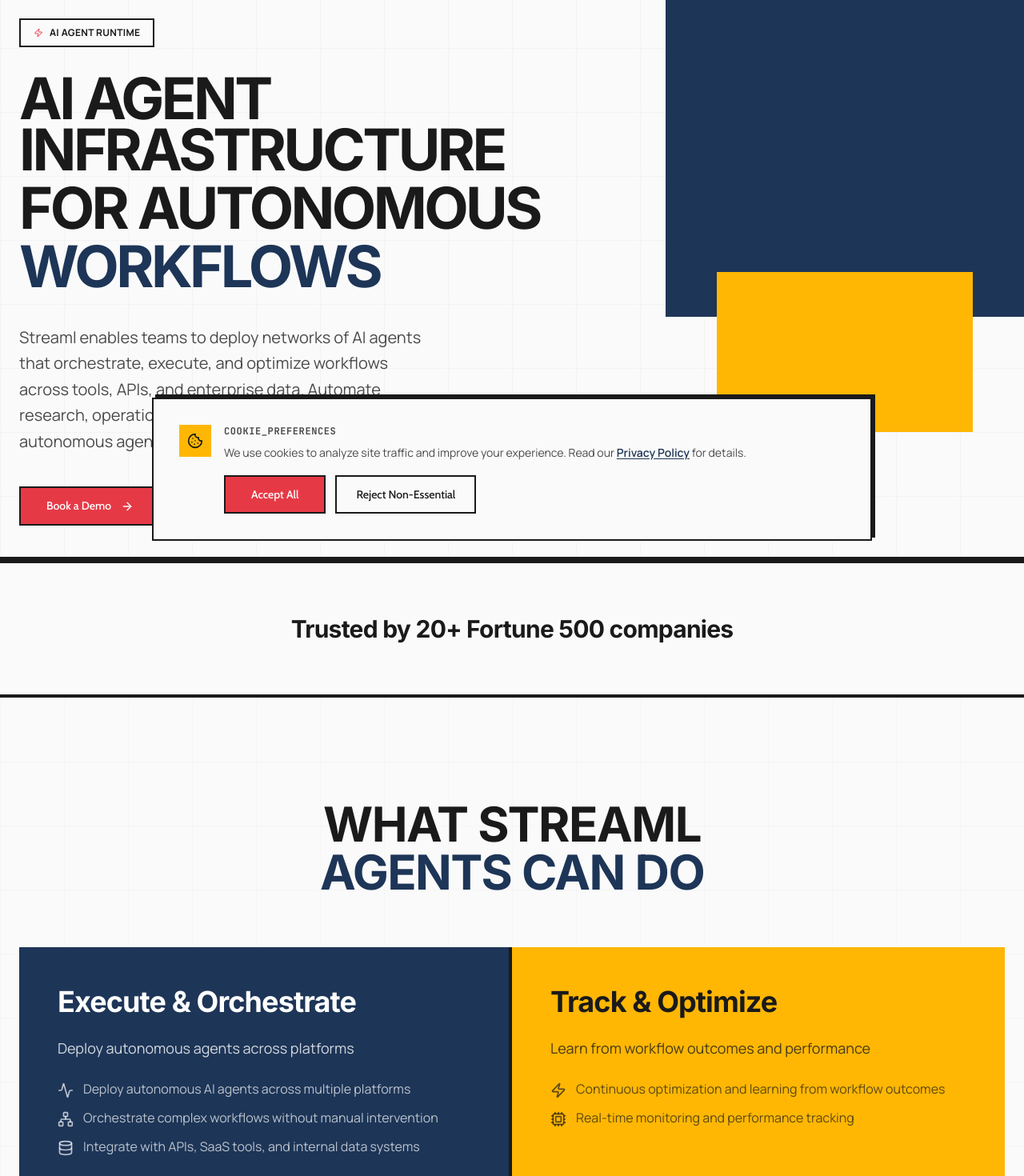
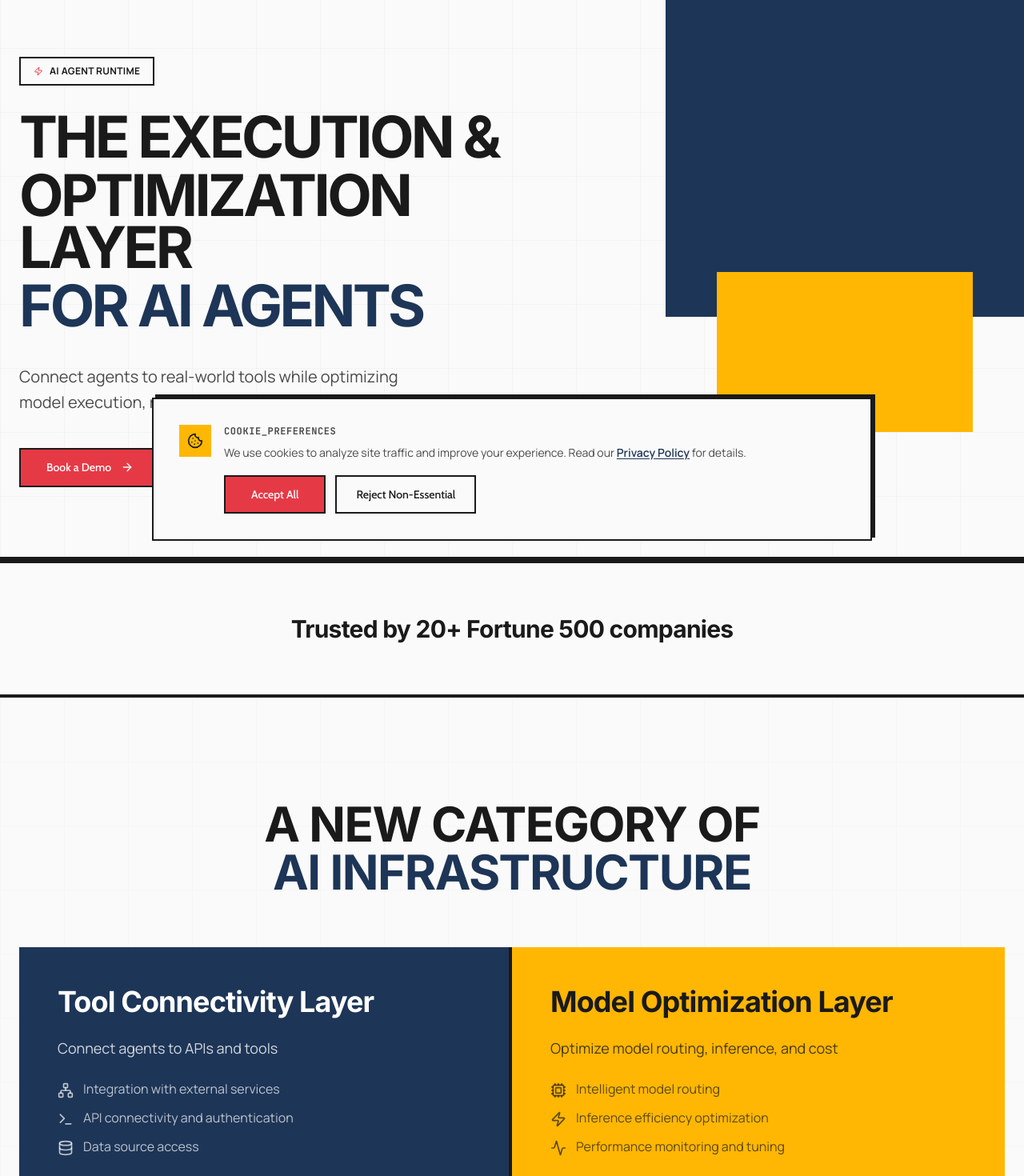
Before and after one commit to StreamlAI/Landing, a React (Vite) app: page / in a window 1280 px wide. Shown: the part 100-1570 px from the top of the page at 80% size. Built offline with nearby package versions, Linux system fonts and the light colour scheme.

Commit message:
Revert "Enhance landing page SEO: metadata, structured data, and content sections"

```diff
--- a/index.html
+++ b/index.html
@@ -5,10 +5,10 @@
     <meta name="viewport" content="width=device-width, initial-scale=1.0, maximum-scale=1" />
 
     <!-- Primary Meta Tags -->
-    <title>Streaml | AI Agent Infrastructure for Autonomous Workflows</title>
-    <meta name="title" content="Streaml | AI Agent Infrastructure for Autonomous Workflows" />
-    <meta name="description" content="Streaml is an AI agent infrastructure platform for building and orchestrating autonomous workflows across tools, APIs, and enterprise systems." />
-    <meta name="keywords" content="AI agent infrastructure, autonomous AI agents, AI workflow automation, multi-agent systems, agent orchestration platform" />
+    <title>Streaml | AI-Native Automation Infrastructure</title>
+    <meta name="title" content="Streaml | AI-Native Automation Infrastructure" />
+    <meta name="description" content="Build, own, and evolve AI automation agents. The first AI-native automation infrastructure for closed-loop autonomous workflows." />
+    <meta name="keywords" content="AI automation, workflow automation, autonomous agents, AI agents, automation infrastructure, LinkedIn automation, intelligent automation" />
     <meta name="author" content="Streaml, Inc." />
     <meta name="robots" content="index, follow, max-image-preview:large, max-snippet:-1, max-video-preview:-1" />
     <meta name="googlebot" content="index, follow" />
@@ -21,21 +21,21 @@
     <meta property="og:site_name" content="Streaml" />
     <meta property="og:locale" content="en_US" />
     <meta property="og:url" content="https://streaml.app/" />
-    <meta property="og:title" content="Streaml | AI Agent Infrastructure for Autonomous Workflows" />
-    <meta property="og:description" content="Streaml is an AI agent infrastructure platform for building and orchestrating autonomous workflows across tools, APIs, and enterprise systems." />
+    <meta property="og:title" content="Streaml | AI-Native Automation Infrastructure" />
+    <meta property="og:description" content="Build, own, and evolve AI automation agents. The first AI-native automation infrastructure for closed-loop autonomous workflows." />
     <meta property="og:image" content="https://streaml.app/opengraph.png" />
     <meta property="og:image:width" content="1200" />
     <meta property="og:image:height" content="630" />
-    <meta property="og:image:alt" content="Streaml - AI Agent Infrastructure" />
+    <meta property="og:image:alt" content="Streaml - Autonomous Automation Infrastructure for AI Agents" />
 
     <!-- Twitter -->
     <meta name="twitter:card" content="summary_large_image" />
     <meta name="twitter:site" content="@streamlapp" />
     <meta name="twitter:creator" content="@streamlapp" />
-    <meta name="twitter:title" content="Streaml | AI Agent Infrastructure for Autonomous Workflows" />
-    <meta name="twitter:description" content="Streaml is an AI agent infrastructure platform for building and orchestrating autonomous workflows across tools, APIs, and enterprise systems." />
+    <meta name="twitter:title" content="Streaml | AI-Native Automation Infrastructure" />
+    <meta name="twitter:description" content="Build, own, and evolve AI automation agents. The first AI-native automation infrastructure for closed-loop autonomous workflows." />
     <meta name="twitter:image" content="https://streaml.app/opengraph.png" />
-    <meta name="twitter:image:alt" content="Streaml - AI Agent Infrastructure" />
+    <meta name="twitter:image:alt" content="Streaml - Autonomous Automation Infrastructure" />
 
     <!-- Structured Data: Organization -->
     <script type="application/ld+json">
@@ -46,7 +46,7 @@
       "legalName": "Streaml, Inc.",
       "url": "https://streaml.app",
       "logo": "https://streaml.app/favicon.png",
-      "description": "Streaml is an AI agent infrastructure platform for building and orchestrating autonomous workflows across tools, APIs, and enterprise systems.",
+      "description": "Build, own, and evolve AI automation agents. The first AI-native automation infrastructure for closed-loop autonomous workflows.",
       "foundingDate": "2024",
       "contactPoint": {
         "@type": "ContactPoint",
@@ -66,7 +66,7 @@
       "@type": "WebSite",
       "name": "Streaml",
       "url": "https://streaml.app",
-      "description": "AI Agent Infrastructure for Autonomous Workflows",
+      "description": "AI-Native Automation Infrastructure",
       "publisher": {
         "@type": "Organization",
         "name": "Streaml"
@@ -82,7 +82,7 @@
       "name": "Streaml",
       "applicationCategory": "BusinessApplication",
       "operatingSystem": "Web",
-      "description": "AI agent infrastructure for building and orchestrating autonomous workflows. Teams can deploy self-optimizing multi-agent systems that connect to APIs, tools, and enterprise data.",
+      "description": "AI-native automation infrastructure for autonomous operations. Build, own, and evolve AI agents with self-optimizing workflows.",
       "offers": {
         "@type": "Offer",
         "price": "0",
@@ -95,11 +95,12 @@
         "ratingCount": "1"
       },
       "featureList": [
-        "Autonomous Multi-Agent Workflows",
-        "Tool & API Connectivity",
-        "Intelligent Model Routing",
-        "Real-Time Execution Tracking",
-        "Enterprise System Integration"
+        "Cross-Platform Execution",
+        "Humanoid Behavior Simulation",
+        "Self-Optimizing Workflows",
+        "Multi-Platform Integration",
+        "Real-Time Monitoring",
+        "AI-Powered Evolution"
       ]
     }
     </script>
--- a/scripts/prerender.ts
+++ b/scripts/prerender.ts
@@ -1,6 +1,6 @@
 import fs from "node:fs";
 import path from "node:path";
-import { fileURLToPath, pathToFileURL } from "node:url";
+import { fileURLToPath } from "node:url";
 
 const __dirname = path.dirname(fileURLToPath(import.meta.url));
 const toAbsolute = (p: string) => path.resolve(__dirname, "..", p);
@@ -10,8 +10,9 @@ async function prerender() {
   const template = fs.readFileSync(path.join(distPath, "index.html"), "utf-8");
 
   // Import the server entry
-  const serverEntryPath = path.join(distPath, "server", "entry-server.js");
-  const { render, routes } = await import(pathToFileURL(serverEntryPath).href);
+  const { render, routes } = await import(
+    path.join(distPath, "server", "entry-server.js")
+  );
 
   for (const url of routes) {
     const { html: appHtml } = render(url);
--- a/src/hooks/useSEO.ts
+++ b/src/hooks/useSEO.ts
@@ -7,7 +7,6 @@ interface SEOProps {
   keywords?: string;
   ogImage?: string;
   noIndex?: boolean;
-  schema?: Record<string, any> | Record<string, any>[];
 }
 
 const BASE_URL = "https://streaml.app";
@@ -20,7 +19,6 @@ export function useSEO({
   keywords,
   ogImage = DEFAULT_OG_IMAGE,
   noIndex = false,
-  schema,
 }: SEOProps) {
   useEffect(() => {
     // Update document title
@@ -64,20 +62,5 @@ export function useSEO({
     updateMeta('meta[name="twitter:title"]', title);
     updateMeta('meta[name="twitter:description"]', description);
     updateMeta('meta[name="twitter:image"]', ogImage);
-
-    // Update JSON-LD Schema
-    if (schema) {
-      let scriptTag = document.querySelector('script[id="dynamic-json-ld"]');
-      if (!scriptTag) {
-        scriptTag = document.createElement('script');
-        scriptTag.setAttribute('type', 'application/ld+json');
-        scriptTag.setAttribute('id', 'dynamic-json-ld');
-        document.head.appendChild(scriptTag);
-      }
-      scriptTag.textContent = JSON.stringify(schema);
-    } else {
-      const scriptTag = document.querySelector('script[id="dynamic-json-ld"]');
-      if (scriptTag) scriptTag.remove();
-    }
-  }, [title, description, canonicalPath, keywords, ogImage, noIndex, schema]);
+  }, [title, description, canonicalPath, keywords, ogImage, noIndex]);
 }
--- a/src/pages/LandingPage.tsx
+++ b/src/pages/LandingPage.tsx
@@ -26,24 +26,10 @@ export default function LandingPage() {
   const [mobileMenuOpen, setMobileMenuOpen] = useState(false);
 
   useSEO({
-    title: "Streaml | AI Agent Infrastructure for Autonomous Workflows",
-    description: "Streaml is an AI agent infrastructure platform for building and orchestrating autonomous workflows across tools, APIs, and enterprise systems.",
+    title: "Streaml | The Execution and Optimization Layer for AI Agents",
+    description: "Streaml is an AI agent runtime that combines tool connectivity with model optimization. Build production-grade AI systems with a single platform.",
     canonicalPath: "/",
-    keywords: "AI agent infrastructure, autonomous AI agents, AI workflow automation, multi-agent systems, agent orchestration platform",
-    schema: {
-      "@context": "https://schema.org",
-      "@type": "SoftwareApplication",
-      "name": "Streaml",
-      "applicationCategory": "BusinessApplication",
-      "operatingSystem": "Web",
-      "description": "AI agent infrastructure for building and orchestrating autonomous workflows. Teams can deploy self-optimizing multi-agent systems that connect to APIs, tools, and enterprise data.",
-      "offers": {
-        "@type": "Offer",
-        "price": "0",
-        "priceCurrency": "USD",
-        "availability": "https://schema.org/ComingSoon"
-      }
-    }
+    keywords: "AI agent runtime, execution layer, model optimization, model routing, inference optimization, AI infrastructure, agent tools, workflow orchestration",
   });
 
   useEffect(() => {
@@ -255,7 +241,7 @@ export default function LandingPage() {
                   transition={{ duration: 0.5, delay: 0.15 }}
                   className="text-3xl sm:text-4xl md:text-5xl lg:text-6xl xl:text-7xl font-bold tracking-tighter leading-[0.9]"
                 >
-                  AI AGENT INFRASTRUCTURE
+                  THE EXECUTION &
                 </motion.h1>
                 <motion.h1
                   initial={{ opacity: 0, y: 30 }}
@@ -263,7 +249,7 @@ export default function LandingPage() {
                   transition={{ duration: 0.5, delay: 0.3 }}
                   className="text-3xl sm:text-4xl md:text-5xl lg:text-6xl xl:text-7xl font-bold tracking-tighter leading-[0.9]"
                 >
-                  FOR AUTONOMOUS
+                  OPTIMIZATION LAYER
                 </motion.h1>
                 <motion.h1
                   initial={{ opacity: 0, y: 30 }}
@@ -271,7 +257,7 @@ export default function LandingPage() {
                   transition={{ duration: 0.5, delay: 0.45 }}
                   className="text-3xl sm:text-4xl md:text-5xl lg:text-6xl xl:text-7xl font-bold tracking-tighter leading-[0.9] text-[#1D3557]"
                 >
-                  WORKFLOWS
+                  FOR AI AGENTS
                 </motion.h1>
               </div>
 
@@ -282,7 +268,7 @@ export default function LandingPage() {
                 transition={{ duration: 0.5, delay: 0.6 }}
                 className="text-lg md:text-xl text-[#4A4A4A] max-w-lg mb-10 leading-relaxed"
               >
-                Streaml enables teams to deploy networks of AI agents that orchestrate, execute, and optimize workflows across tools, APIs, and enterprise data. Automate research, operations, and business processes with autonomous agents that learn and improve over time.
+                Connect agents to real-world tools while optimizing model execution, routing, and performance.
               </motion.p>
 
               {/* CTA Buttons */}
@@ -354,9 +340,9 @@ export default function LandingPage() {
                 viewport={{ once: true }}
                 className="text-4xl md:text-5xl lg:text-6xl font-bold tracking-tight mb-6"
               >
-                WHAT STREAML
+                A NEW CATEGORY OF
                 <br />
-                <span className="text-[#1D3557]">AGENTS CAN DO</span>
+                <span className="text-[#1D3557]">AI INFRASTRUCTURE</span>
               </motion.h2>
             </div>
 
@@ -370,23 +356,23 @@ export default function LandingPage() {
                 style={{ minHeight: "300px" }}
               >
                 <h3 className="text-3xl md:text-4xl font-bold mb-6 text-white">
-                  Execute & Orchestrate
+                  Tool Connectivity Layer
                 </h3>
                 <p className="text-lg text-white/80 leading-relaxed mb-6">
-                  Deploy autonomous agents across platforms
+                  Connect agents to APIs and tools
                 </p>
                 <ul className="space-y-3 text-white/70">
                   <li className="flex items-start gap-3">
-                    <Activity className="w-5 h-5 mt-1 flex-shrink-0" />
-                    <span>Deploy autonomous AI agents across multiple platforms</span>
+                    <Network className="w-5 h-5 mt-1 flex-shrink-0" />
+                    <span>Integration with external services</span>
                   </li>
                   <li className="flex items-start gap-3">
-                    <Network className="w-5 h-5 mt-1 flex-shrink-0" />
-                    <span>Orchestrate complex workflows without manual intervention</span>
+                    <Terminal className="w-5 h-5 mt-1 flex-shrink-0" />
+                    <span>API connectivity and authentication</span>
                   </li>
                   <li className="flex items-start gap-3">
                     <Database className="w-5 h-5 mt-1 flex-shrink-0" />
-                    <span>Integrate with APIs, SaaS tools, and internal data systems</span>
+                    <span>Data source access</span>
                   </li>
                 </ul>
               </motion.div>
@@ -399,19 +385,23 @@ export default function LandingPage() {
                 style={{ minHeight: "300px" }}
               >
                 <h3 className="text-3xl md:text-4xl font-bold mb-6 text-[#1A1A1A]">
-                  Track & Optimize
+                  Model Optimization Layer
                 </h3>
                 <p className="text-lg text-[#1A1A1A]/80 leading-relaxed mb-6">
-                  Learn from workflow outcomes and performance
+                  Optimize model routing, inference, and cost
                 </p>
                 <ul className="space-y-3 text-[#1A1A1A]/70">
                   <li className="flex items-start gap-3">
-                    <Zap className="w-5 h-5 mt-1 flex-shrink-0" />
-                    <span>Continuous optimization and learning from workflow outcomes</span>
+                    <Cpu className="w-5 h-5 mt-1 flex-shrink-0" />
+                    <span>Intelligent model routing</span>
                   </li>
                   <li className="flex items-start gap-3">
-                    <Cpu className="w-5 h-5 mt-1 flex-shrink-0" />
-                    <span>Real-time monitoring and performance tracking</span>
+                    <Zap className="w-5 h-5 mt-1 flex-shrink-0" />
+                    <span>Inference efficiency optimization</span>
+                  </li>
+                  <li className="flex items-start gap-3">
+                    <Activity className="w-5 h-5 mt-1 flex-shrink-0" />
+                    <span>Performance monitoring and tuning</span>
                   </li>
                 </ul>
               </motion.div>
@@ -444,21 +434,12 @@ export default function LandingPage() {
                 whileInView={{ opacity: 1, y: 0 }}
                 viewport={{ once: true }}
                 transition={{ delay: 0.1 }}
-                className="text-4xl md:text-5xl lg:text-6xl font-bold tracking-tight mb-6"
+                className="text-4xl md:text-5xl lg:text-6xl font-bold tracking-tight"
               >
-                HOW STREAML ORCHESTRATES
+                EVERYTHING TEAMS NEED
                 <br />
-                <span className="text-[#1D3557]">MULTI-AGENT WORKFLOWS</span>
+                <span className="text-[#1D3557]">TO SHIP AI AGENTS</span>
               </motion.h2>
-              <motion.p
-                initial={{ opacity: 0, y: 20 }}
-                whileInView={{ opacity: 1, y: 0 }}
-                viewport={{ once: true }}
-                transition={{ delay: 0.2 }}
-                className="text-lg md:text-xl text-[#4A4A4A] max-w-2xl leading-relaxed"
-              >
-                Streaml's multi-agent runtime platform allows agents to coordinate and execute tasks autonomously. Agents interact with each other, call external APIs, retrieve knowledge from internal systems, and perform actions across enterprise tools.
-              </motion.p>
             </div>
 
             {/* 2x2 Grid */}
@@ -585,7 +566,7 @@ export default function LandingPage() {
                 transition={{ delay: 0.1 }}
                 className="text-4xl md:text-5xl font-bold tracking-tight"
               >
-                LEARN ABOUT <span className="text-[#1D3557]">AI AGENT INFRASTRUCTURE</span>
+                FROM THE <span className="text-[#1D3557]">BLOG</span>
               </motion.h2>
             </div>
 
@@ -672,9 +653,9 @@ export default function LandingPage() {
                 viewport={{ once: true }}
                 className="text-4xl sm:text-5xl md:text-6xl lg:text-7xl font-bold tracking-tight mb-6 text-white"
               >
-                WHY CHOOSE STREAML
+                BUILD
                 <br />
-                <span className="text-[#FFB703]">FOR AI AUTOMATION</span>
+                <span className="text-[#FFB703]">PRODUCTION AI SYSTEMS</span>
               </motion.h2>
               <motion.p
                 initial={{ opacity: 0, y: 20 }}
@@ -683,7 +664,7 @@ export default function LandingPage() {
                 transition={{ delay: 0.1 }}
                 className="text-lg md:text-xl text-white/70 max-w-xl mb-10"
               >
-                Unlike traditional automation tools, Streaml provides a self-optimizing infrastructure for autonomous AI agents. Teams focus on outcomes rather than repetitive busywork, leveraging AI agents to manage data, execute workflows, and continuously improve performance.
+                Stop stitching together multiple services. Use Streaml as the runtime layer for intelligent systems.
               </motion.p>
               <motion.div
                 initial={{ opacity: 0, y: 20 }}
```
Also changed, not shown: 2 other files (tests, documents, lock files or other folders).
